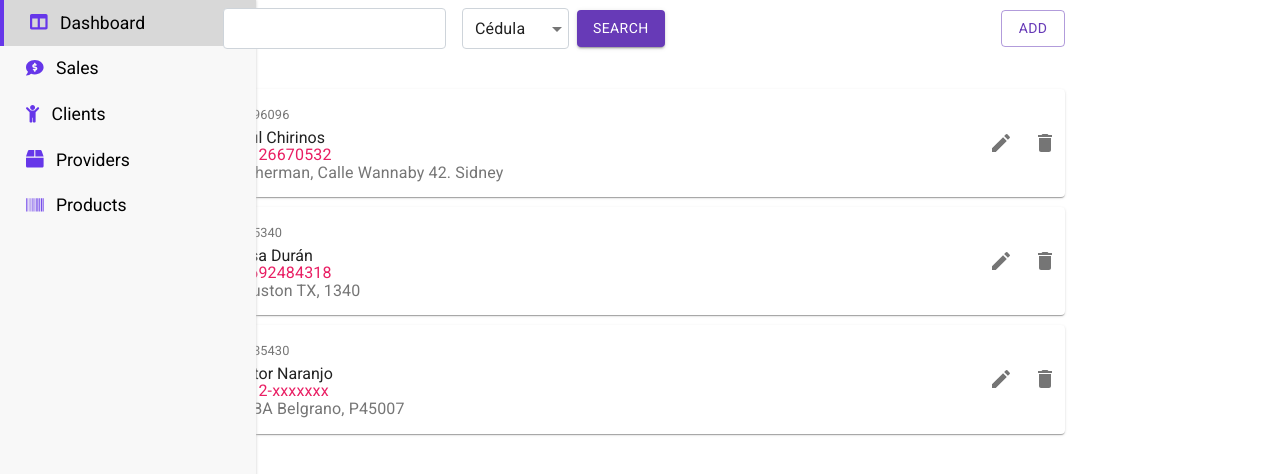
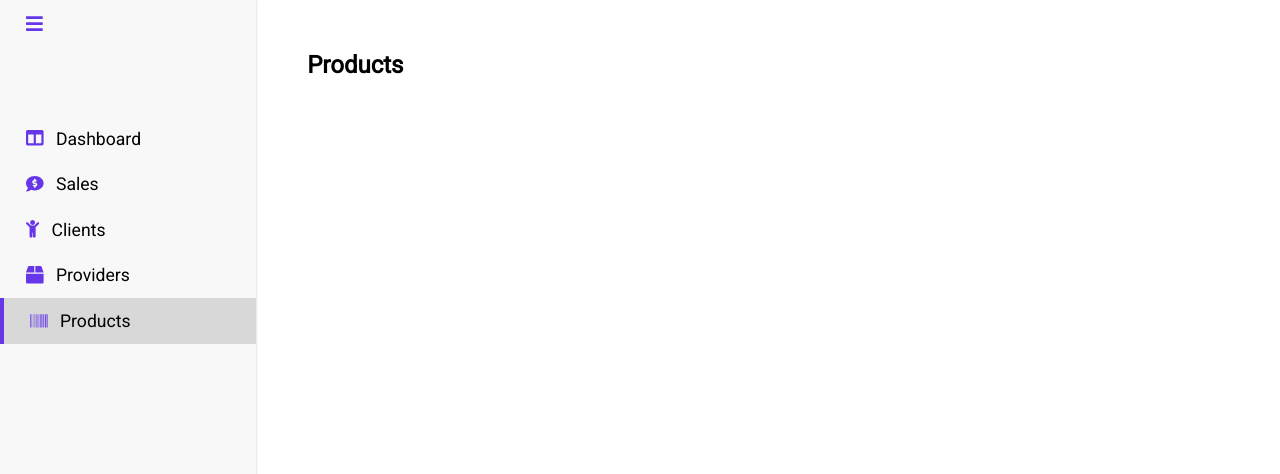
Before and after one commit to VENF/Inventory-system, a React (Create React App) app in the folder client/: page /products in a window 1280 px wide. Shown: the top 474 px of the page. Built offline with nearby package versions, Linux system fonts and the light colour scheme.

Commit message:
Give full functionality to side menu

```diff
--- a/client/src/App.js
+++ b/client/src/App.js
@@ -1,20 +1,33 @@
-import React from 'react';
+import React, { useState } from 'react';
 import { ThemeProvider } from '@material-ui/styles';
-import './App.css';
+import { Switch, Route } from 'react-router-dom';
+import Dashboard from './pages/Dashboard/Dashboard';
+import Sales from './pages/Sales/Sales';
+import Clients from './pages/Clients/Clients';
+import Providers from './pages/Providers/Providers';
+import Products from './pages/Products/Products';
+import './App.scss';
 
 // import Navbar from '././components/Navbar';
-import Clients from './pages/Clients/Clients';
 import SideMenu from './components/SideMenu/SideMenu';
 import PageContainer from './components/PageContainer/PageContainer';
 import theme from './theme';
 
 function App() {
+  const [menuHidden, setMenuHidden] = useState(false);
+
   return (
     <ThemeProvider theme={theme}>
       {/* <Navbar /> */}
-      <SideMenu />
-      <PageContainer>
-        <Clients />
+      <SideMenu hidden={menuHidden} setHidden={() => setMenuHidden(!menuHidden)} />
+      <PageContainer menuHidden={menuHidden}>
+        <Switch>
+          <Route path="/dashboard" component={Dashboard} />
+          <Route path="/sales" component={Sales} />
+          <Route path="/clients" component={Clients} />
+          <Route path="/providers" component={Providers} />
+          <Route path="/products" component={Products} />
+        </Switch>
       </PageContainer>
     </ThemeProvider>
   );
--- a/client/src/components/PageContainer/PageContainer.js
+++ b/client/src/components/PageContainer/PageContainer.js
@@ -3,5 +3,9 @@ import React from 'react';
 import './PageContainer.scss';
 
 export default function PageContainer(props) {
-  return <div className="page-container">{props.children}</div>;
+  return (
+    <section className={`page-container ${props.menuHidden && 'menu-hidden'}`}>
+      <div className="page-container_content">{props.children}</div>
+    </section>
+  );
 }
--- a/client/src/components/PageContainer/PageContainer.scss
+++ b/client/src/components/PageContainer/PageContainer.scss
@@ -1,11 +1,28 @@
 .page-container {
-  width: 80%;
-  max-width: 850px;
-  margin: auto;
+  margin-top: 3.2rem;
+  width: calc(100% - 16rem);
+  position: absolute;
+  top: 0;
+  right: 0;
+  transition: 0.3s;
+  &_content {
+    width: 90%;
+    max-width: 1050px;
+    margin: auto;
+  }
+  &.menu-hidden {
+    width: calc(100% - 4rem);
+    &_content {
+      width: 80%;
+    }
+  }
 }
 
 @media only screen and (max-width: 600px) {
   .page-container {
-    width: 95%;
+    width: 100%;
+    &_content {
+      width: 95%;
+    }
   }
 }
--- a/client/src/components/SideMenu/SideMenu.js
+++ b/client/src/components/SideMenu/SideMenu.js
@@ -1,66 +1,65 @@
 import React, { useState } from 'react';
-import { FontAwesomeIcon } from '@fortawesome/react-fontawesome';
-import { useHistory } from 'react-router-dom';
-import {
-  faColumns,
-  faCommentDollar,
-  faChild,
-  faBox,
-  faBarcode
-} from '@fortawesome/free-solid-svg-icons';
+import { FontAwesomeIcon as FAI } from '@fortawesome/react-fontawesome';
+import { faBars, faTimes } from '@fortawesome/free-solid-svg-icons';
+import { useHistory, useLocation } from 'react-router-dom';
+import { pages } from './pagesList';
+import useWindowsDimensions from '../../hooks/useWindowsDimensions';
+
 import './SideMenu.scss';
+export default function SideMenu(props) {
+  const [showMenu, setShowMenu] = useState(false);
+  const history = useHistory();
+  const { isSmall } = useWindowsDimensions(599);
+  const location = useLocation();
 
-let pages = [
-  {
-    id: 1,
-    name: 'Dashboard',
-    icon: faColumns,
-    route: '/dashboard'
-  },
-  {
-    id: 2,
-    name: 'Sales',
-    icon: faCommentDollar,
-    route: '/sales'
-  },
-  {
-    id: 3,
-    name: 'Clients',
-    icon: faChild,
-    route: '/clients'
-  },
-  {
-    id: 4,
-    name: 'Providers',
-    icon: faBox,
-    route: '/providers'
-  },
-  {
-    id: 5,
-    name: 'Products',
-    icon: faBarcode,
-    route: 'products'
-  }
-];
-
-export default function SideMenu() {
-  const [activePage, setActivePage] = useState(1);
-  const history = useHistory();
-
+  if (isSmall) {
     return (
       <>
-      <div className="side-menu">
+        <span className="show-menu-icon" onClick={() => setShowMenu(!showMenu)}>
+          <FAI icon={showMenu ? faTimes : faBars} />
+        </span>
+        {showMenu && (
+          <div className={`side-menu ${props.hidden && 'menu-hidden'}`}>
+            <div className="side-menu_menu">
+              {pages.map((page) => (
+                <span
+                  key={page.id}
+                  onClick={() => {
+                    setShowMenu(false);
+                    history.push(page.route);
+                  }}
+                  className={`side-menu_item ${
+                    page.route === location.pathname ? 'active' : ''
+                  }`}
+                >
+                  <FAI className="side-menu_item-icon" icon={page.icon} />
+                  {!props.hidden && page.name}
+                </span>
+              ))}
+            </div>
+          </div>
+        )}
+      </>
+    );
+  } else {
+    return (
+      <>
+        <div className={`side-menu ${props.hidden && 'menu-hidden'}`}>
+          <span className="toggle-menu-icon" onClick={props.setHidden}>
+            <FAI icon={faBars} />
+          </span>
           <div className="side-menu_menu">
             {pages.map((page) => (
               <span
                 onClick={() => {
-                setActivePage(page.id);
                   history.push(page.route);
                 }}
-              className={`side-menu_item ${page.id === activePage ? 'active' : ''}`}
+                className={`side-menu_item ${
+                  page.route === location.pathname ? 'active' : ''
+                }`}
               >
-              <FontAwesomeIcon className="side-menu_item-icon" icon={page.icon} />
-              {page.name}
+                <FAI className="side-menu_item-icon" icon={page.icon} />
+                {!props.hidden && page.name}
               </span>
             ))}
           </div>
@@ -68,3 +67,4 @@ export default function SideMenu() {
       </>
     );
   }
+}
--- a/client/src/components/SideMenu/SideMenu.scss
+++ b/client/src/components/SideMenu/SideMenu.scss
@@ -4,11 +4,25 @@
   height: 100vh;
   position: fixed;
   left: 0;
+  z-index: 100;
   margin: 0;
   box-shadow: 0 0 3px #ccc;
+  transition: 0.3s;
+  .toggle-menu-icon {
+    color: #6637e9;
+    padding-top: 0.8rem;
+    padding-left: 1.6rem;
+    font-size: 1.2rem;
+    display: block;
+    cursor: pointer;
+  }
+  &.menu-hidden {
+    width: 4rem;
+  }
   &_menu {
     display: flex;
     flex-direction: column;
+    margin-top: 5rem;
   }
   &_item {
     width: 100%;
@@ -19,6 +33,7 @@
     font-family: 'Roboto', sans-serif;
     font-weight: 300;
     transition: 0.3s;
+    white-space: nowrap;
     cursor: pointer;
     &.active {
       background-color: rgba(0, 0, 0, 0.13);
@@ -30,3 +45,13 @@
     }
   }
 }
+
+.show-menu-icon {
+  color: #6637e9;
+  top: 0.8rem;
+  left: 1.6rem;
+  font-size: 1.2rem;
+  position: fixed;
+  z-index: 999;
+  cursor: pointer;
+}
--- /dev/null
+++ b/client/src/components/SideMenu/pagesList.js
@@ -0,0 +1,40 @@
+import {
+  faColumns,
+  faCommentDollar,
+  faChild,
+  faBox,
+  faBarcode
+} from '@fortawesome/free-solid-svg-icons';
+
+export const pages = [
+  {
+    id: 1,
+    name: 'Dashboard',
+    icon: faColumns,
+    route: '/dashboard'
+  },
+  {
+    id: 2,
+    name: 'Sales',
+    icon: faCommentDollar,
+    route: '/sales'
+  },
+  {
+    id: 3,
+    name: 'Clients',
+    icon: faChild,
+    route: '/clients'
+  },
+  {
+    id: 4,
+    name: 'Providers',
+    icon: faBox,
+    route: '/providers'
+  },
+  {
+    id: 5,
+    name: 'Products',
+    icon: faBarcode,
+    route: '/products'
+  }
+];
--- a/client/src/index.css
+++ b/client/src/index.css
@@ -1,4 +1,10 @@
 @import url('https://fonts.googleapis.com/css2?family=Roboto&display=swap');
+
+* {
+  box-sizing: border-box;
+  margin: 0;
+  padding: 0;
+}
 
 body {
   margin: 0;
--- /dev/null
+++ b/client/src/pages/Dashboard/Dashboard.js
@@ -0,0 +1,7 @@
+import React from 'react';
+
+const Dashboard = () => {
+  return <h1>Dashboard</h1>;
+};
+
+export default Dashboard;
--- /dev/null
+++ b/client/src/pages/Products/Products.js
@@ -0,0 +1,7 @@
+import React from 'react';
+
+const Products = () => {
+  return <h1>Products</h1>;
+};
+
+export default Products;
--- /dev/null
+++ b/client/src/pages/Providers/Providers.js
@@ -0,0 +1,7 @@
+import React from 'react';
+
+const Providers = () => {
+  return <h1>Providers</h1>;
+};
+
+export default Providers;
--- a/client/src/pages/Sales/Sales.js
+++ b/client/src/pages/Sales/Sales.js
@@ -0,0 +1,7 @@
+import React from 'react';
+
+const Sales = () => {
+  return <h1>Sales</h1>;
+};
+
+export default Sales;
```
Also changed, not shown: client/src/App.scss (renamed from client/src/App.css). Lines whose indentation alone changed are shown as unchanged.
